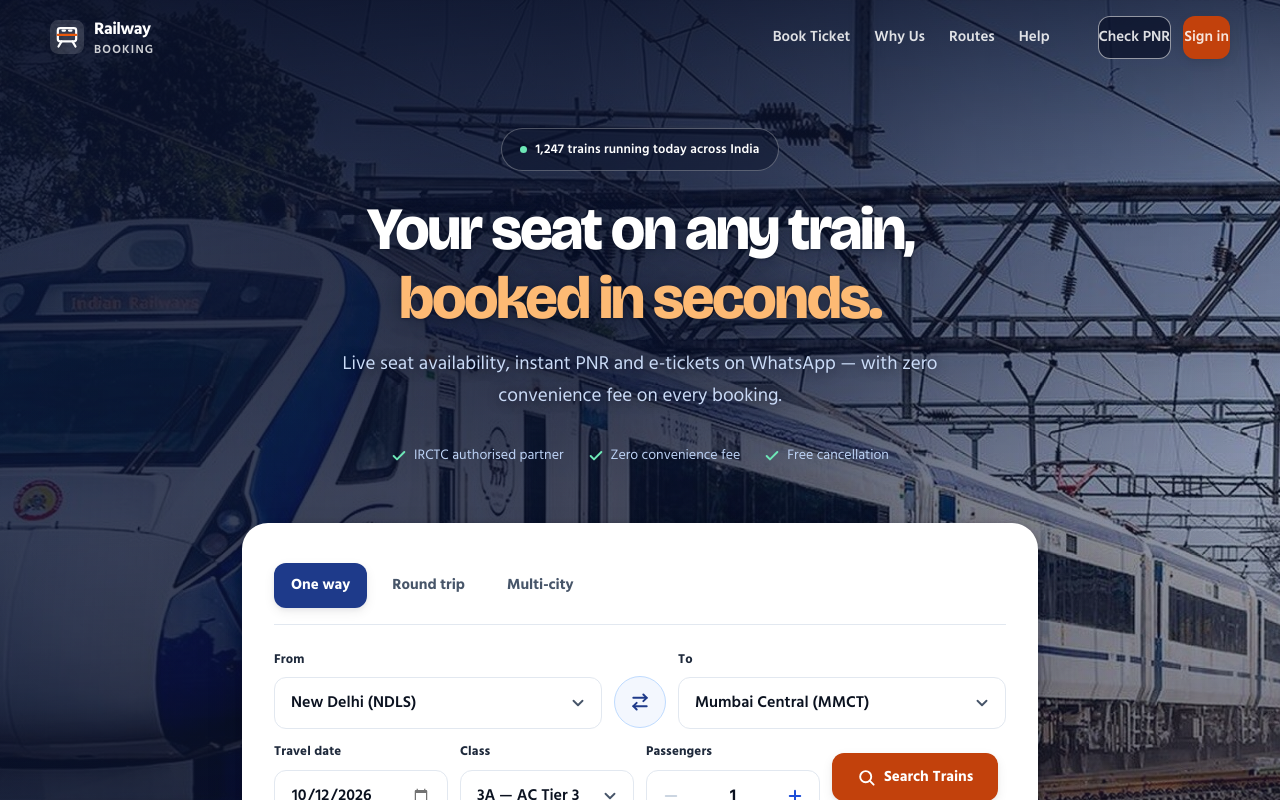
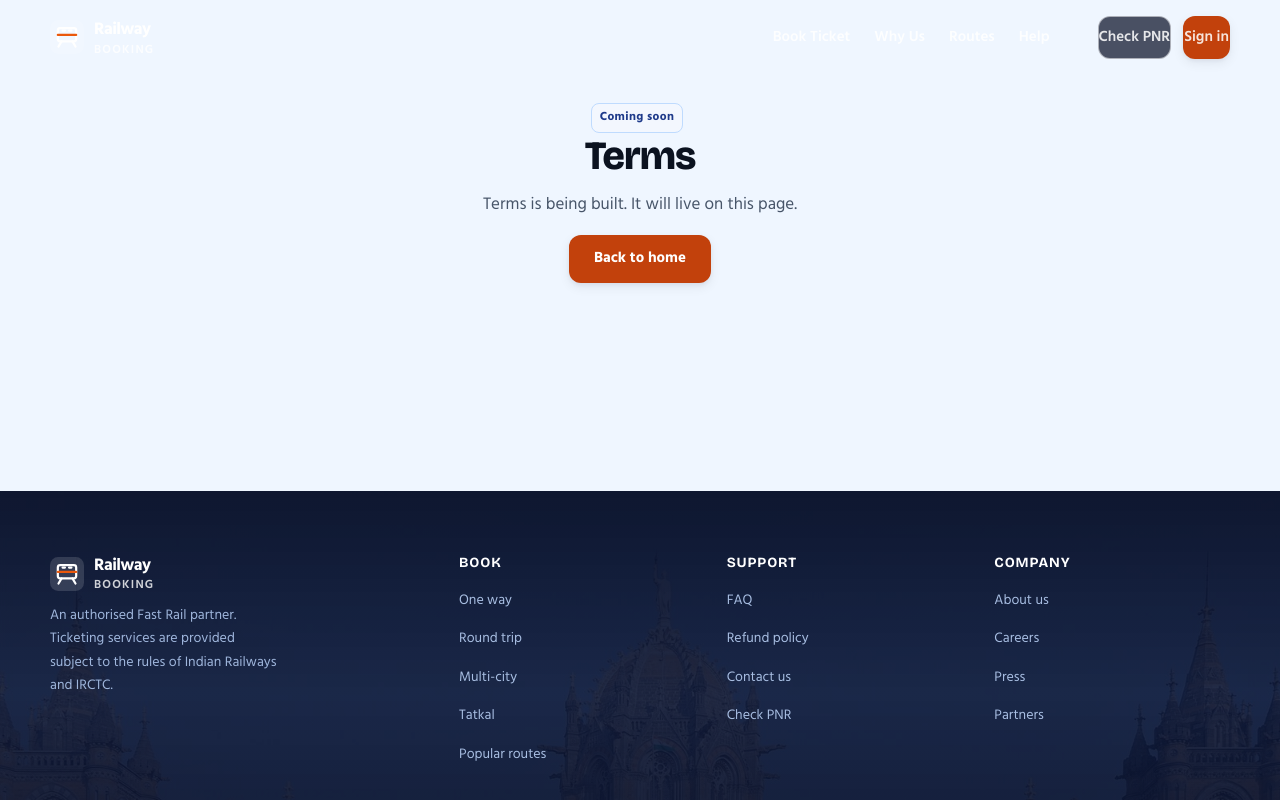
Before and after one commit to tdesai-cci/railway-booking, a React (Vite) app: page /terms in a window 1280 px wide. Shown: the top 800 px of the page. Built offline with nearby package versions, Linux system fonts and the light colour scheme.

Commit message:
shell(T003-T006): route table, Placeholder, NotFound, router shell mount

```diff
--- a/src/App.jsx
+++ b/src/App.jsx
@@ -1,7 +1,11 @@
 import React, { useEffect, useState } from "react";
 import { motion, useReducedMotion, AnimatePresence } from "framer-motion";
+import { BrowserRouter, Routes, Route } from "react-router-dom";
 import { staggerParent, reveal, tap, EASE } from "./motion.js";
-import Home, { TrainMark } from "./pages/Home.jsx";
+import { routes } from "./routes.jsx";
+import { TrainMark } from "./pages/Home.jsx";
+import Placeholder from "./pages/Placeholder.jsx";
+import NotFound from "./pages/NotFound.jsx";
 import "./styles.css";
 
 /* ============================================================
@@ -129,18 +133,26 @@
 }
 
 /* ============================================================
-   APP — slice 1: shell mount without routing yet.
+   APP — the shell: router + chrome. Pages render into <main>.
    ============================================================ */
 function App() {
   return (
-    <>
+    <BrowserRouter>
       <a className="skip" href="#main">Skip to main content</a>
       <Header />
       <main id="main">
-        <Home />
+        <Routes>
+          {routes.map(r => (
+            <Route key={r.path} path={r.path}
+              element={r.page
+                ? <r.page />
+                : <Placeholder title={r.label} blurb={r.placeholder.blurb} cta={r.placeholder.cta} />} />
+          ))}
+          <Route path="*" element={<NotFound />} />
+        </Routes>
       </main>
       <Footer />
-    </>
+    </BrowserRouter>
   );
 }
 
--- /dev/null
+++ b/src/pages/NotFound.jsx
@@ -0,0 +1,18 @@
+import { Link } from "react-router-dom";
+
+/* Catch-all for any URL outside the site map (spec FR-003). */
+export default function NotFound() {
+  return (
+    <section className="sec">
+      <div className="wrap">
+        <div className="sec-head" style={{ textAlign: "center" }}>
+          <h2>Page not found</h2>
+          <p>That address doesn't match a page on this site.</p>
+          <p style={{ marginTop: "var(--s4)" }}>
+            <Link className="btn btn-accent" to="/">Back to home</Link>
+          </p>
+        </div>
+      </div>
+    </section>
+  );
+}
--- /dev/null
+++ b/src/pages/Placeholder.jsx
@@ -0,0 +1,23 @@
+import { Link } from "react-router-dom";
+
+/* Shared labeled placeholder for routes whose owning module has not shipped
+   yet (spec FR-006): names what will live here, offers a working next step.
+   Never blank, never a crash. */
+export default function Placeholder({ title, blurb, cta }) {
+  return (
+    <section className="sec">
+      <div className="wrap">
+        <div className="sec-head">
+          <span className="badge badge-days">Coming soon</span>
+          <h2>{title}</h2>
+          <p>{blurb || `${title} is being built. It will live on this page.`}</p>
+          <p style={{ marginTop: "var(--s4)" }}>
+            <Link className="btn btn-accent" to={(cta && cta.to) || "/"}>
+              {(cta && cta.label) || "Back to home"}
+            </Link>
+          </p>
+        </div>
+      </div>
+    </section>
+  );
+}
--- /dev/null
+++ b/src/routes.jsx
@@ -0,0 +1,34 @@
+import Home from "./pages/Home.jsx";
+import Placeholder from "./pages/Placeholder.jsx";
+
+/* In-page section ids on the home page (spec FR-005) — never routes.
+   Every id here must exist as an element id in pages/Home.jsx
+   (asserted by `npm run check`). */
+export const homeAnchors = ["search", "features", "routes", "how", "faq"];
+
+/* Single source of truth for every page: the router and the nav surfaces
+   all read this table (contracts/route-table.md).
+   - nav: which surfaces auto-render this page as a link
+   - btn: header CTA styling ("onhero" | "accent"), header/mobile only
+   - footerGroup: footer column for nav:"footer" rows
+   - placeholder: stays until the owning module replaces it with a real `page`
+     (data-model invariant 3: page XOR placeholder) */
+export const routes = [
+  { path: "/", label: "Home", owner: "shell", page: Home },
+  { path: "/check-pnr", label: "Check PNR", nav: ["header", "mobile", "footer"],
+    btn: "onhero", footerGroup: "Support", owner: "pnr-lookup", placeholder: {} },
+  { path: "/my-bookings", label: "My Bookings", nav: ["footer"],
+    footerGroup: "Support", owner: "my-bookings", placeholder: {} },
+  { path: "/sign-in", label: "Sign in", nav: ["header", "mobile"],
+    btn: "accent", owner: "account", placeholder: {} },
+  { path: "/help", label: "Help & contact", nav: ["header", "mobile", "footer"],
+    footerGroup: "Support", owner: "info-pages", placeholder: {} },
+  { path: "/about", label: "About us", nav: ["footer"],
+    footerGroup: "Company", owner: "info-pages", placeholder: {} },
+  { path: "/refund-policy", label: "Refund policy", nav: ["footer"],
+    footerGroup: "Support", owner: "info-pages", placeholder: {} },
+  { path: "/privacy", label: "Privacy", nav: ["footer"],
+    footerGroup: "Company", owner: "info-pages", placeholder: {} },
+  { path: "/terms", label: "Terms", nav: ["footer"],
+    footerGroup: "Company", owner: "info-pages", placeholder: {} },
+];
```
Also changed, not shown: specs/001-shell/tasks.md (+4 -4 lines), 3 other files (tests, documents, lock files or other folders).
